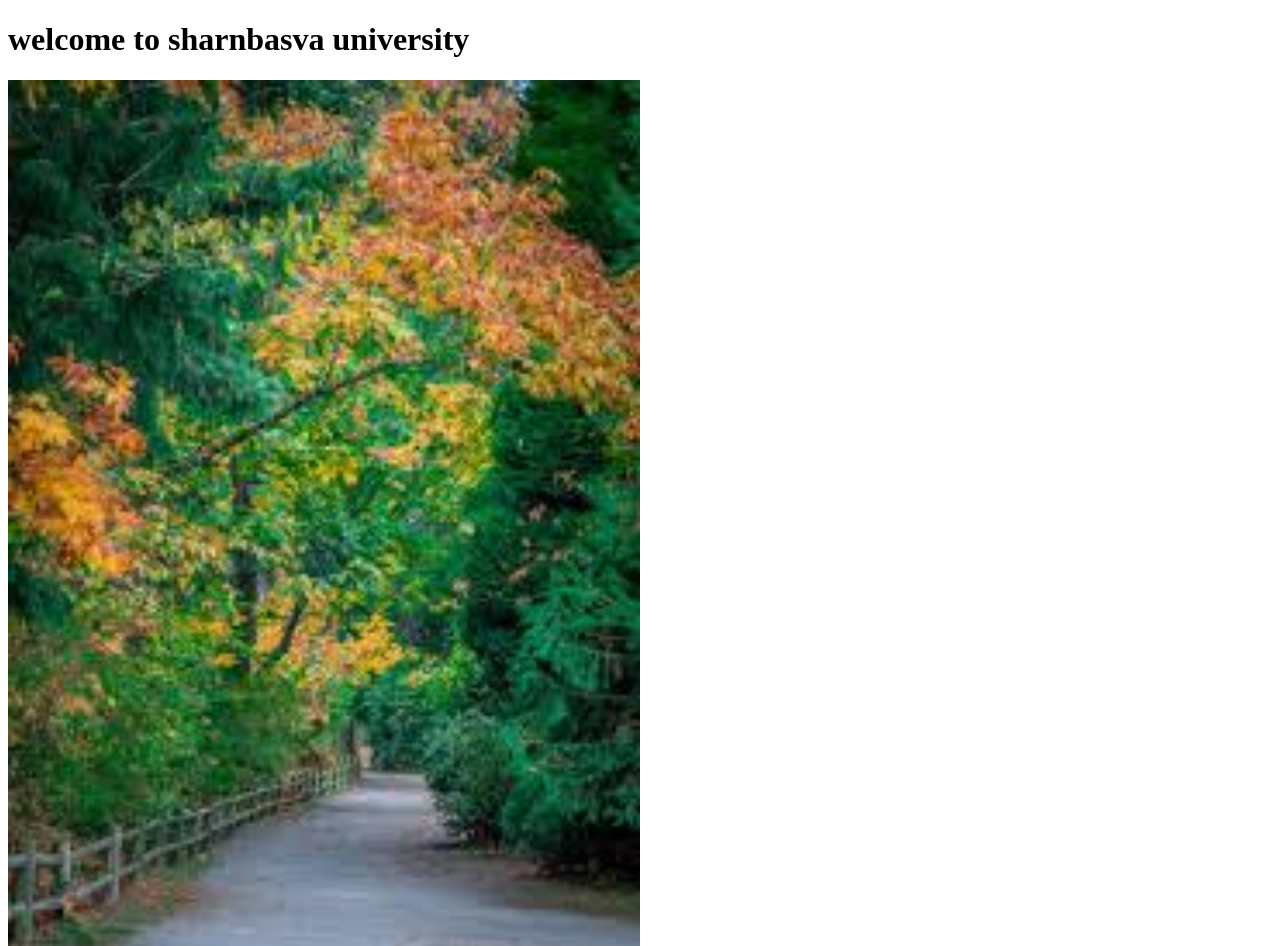
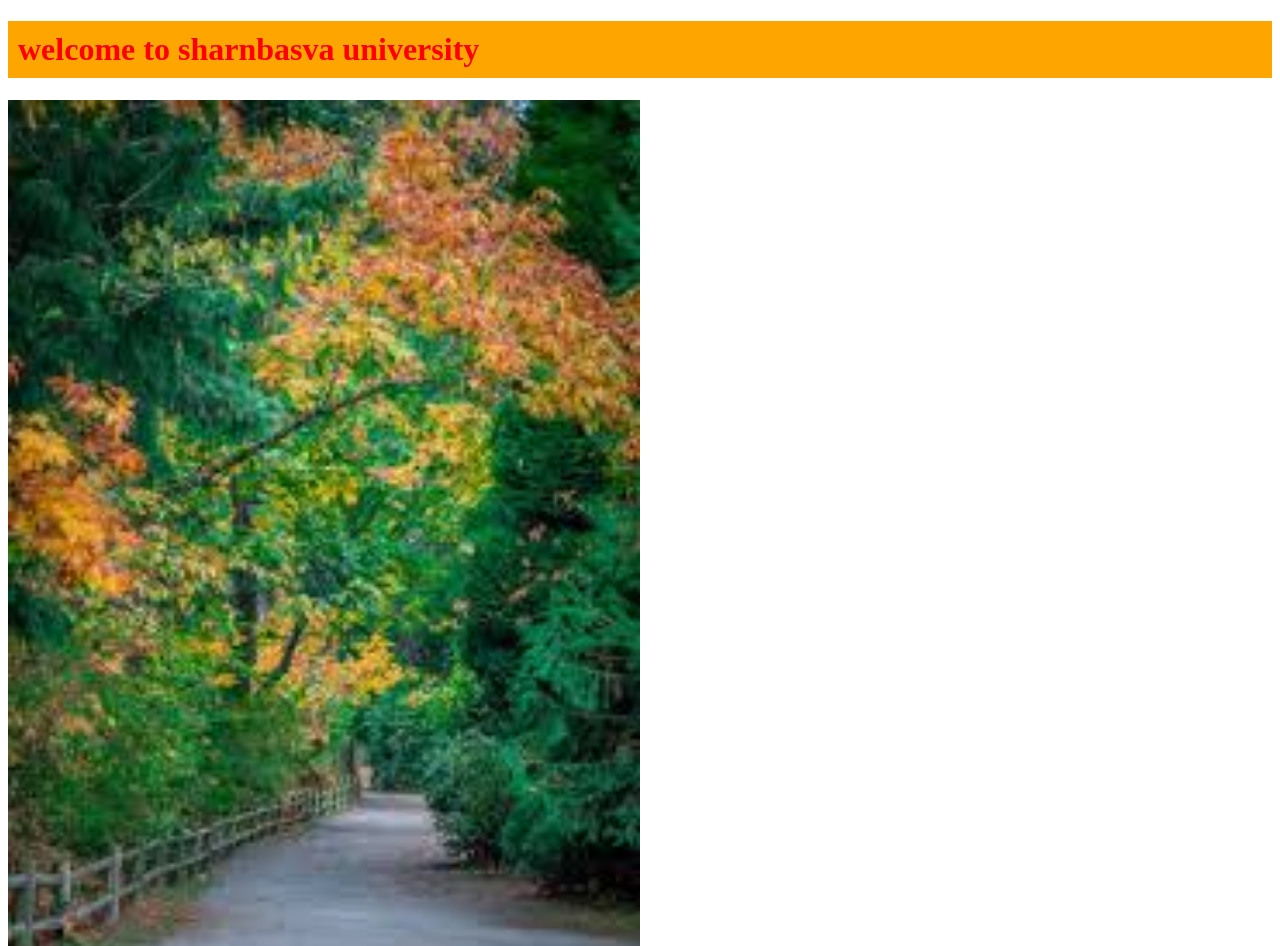
Before and after one commit to 9740aishwarya/github, a plain HTML site: page index.html in a window 1280 px wide. Shown: the top 946 px of the page. Drawn offline with Linux system fonts and the light colour scheme.

Commit message:
adding all files

```diff
--- a/index.html
+++ b/index.html
@@ -4,6 +4,13 @@
     <meta charset="UTF-8">
     <meta name="viewport" content="width=device-width, initial-scale=1.0">
     <title>Aishwarya github</title>
+    <style>
+        h1{
+            color: red;
+            background-color: orange;
+            padding: 10px;
+        }
+    </style>
 </head>
 <body>
     <h1>welcome to sharnbasva university </h1>
```
